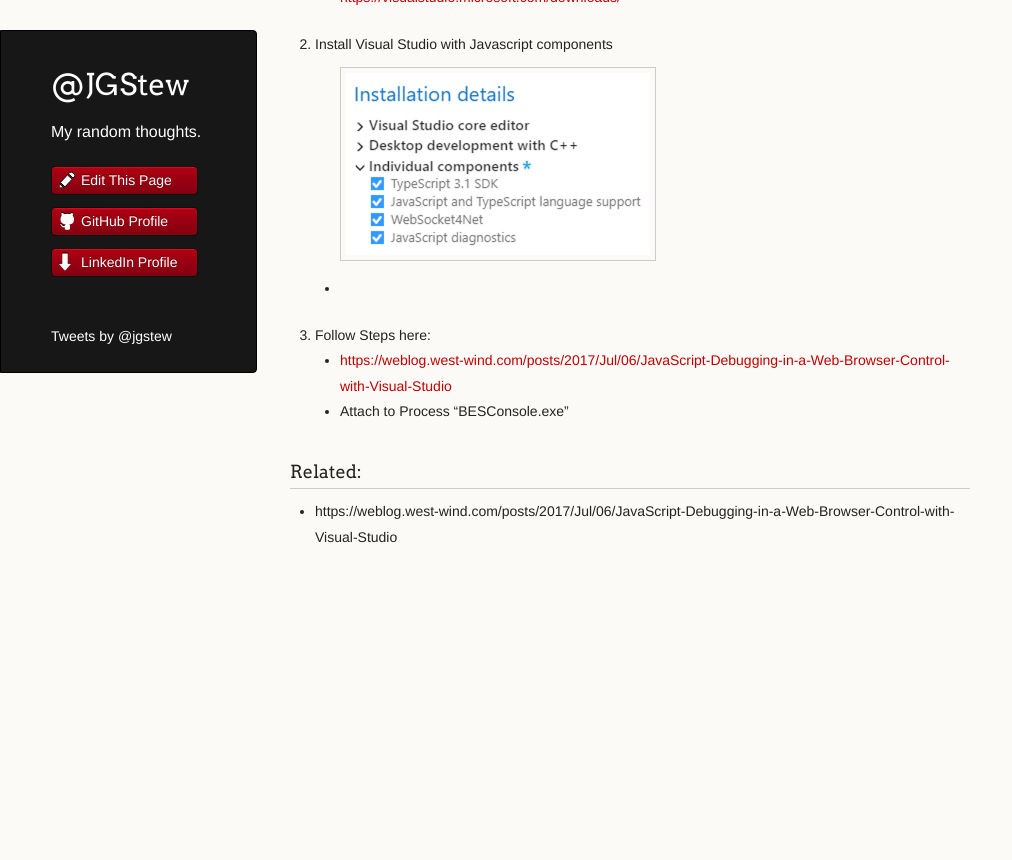
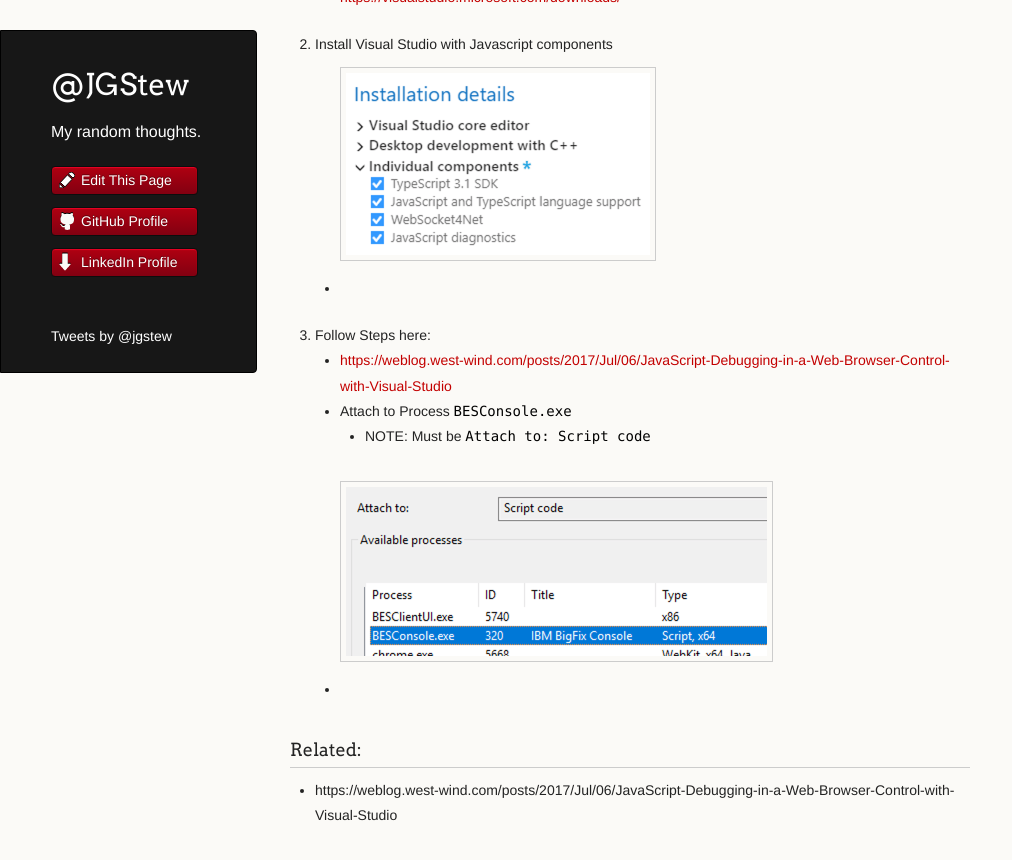
Before and after one commit to jgstew/jgstew.github.io, a Jekyll site: the page built from _posts/2018-11-27-Debug-BigFix-Dashboard-In-Visual-Studio.md, in a window 1280 px wide and 900 px high, scrolled down 509 px. Shown: the top 860 px of the window, without its empty margins (0-1012 px from the left). Built offline with Jekyll 4.4.1, drawn with Linux system fonts in a browser that asks for light colours; nearby versions of some CDN libraries; comment, search, counter and statistics services are not loaded; before the commit the page ends 1131 px from its top, so only the background shows below that.

Commit message:
Update 2018-11-27-Debug-BigFix-Dashboard-In-Visual-Studio.md

```diff
--- a/_posts/2018-11-27-Debug-BigFix-Dashboard-In-Visual-Studio.md
+++ b/_posts/2018-11-27-Debug-BigFix-Dashboard-In-Visual-Studio.md
@@ -20,7 +20,9 @@
     * ![JavaScript Components for Visual Studio](http://jgstew.github.io/images/VisualStudio_JavaScript_2017.png)
 1. Follow Steps here:
     * [https://weblog.west-wind.com/posts/2017/Jul/06/JavaScript-Debugging-in-a-Web-Browser-Control-with-Visual-Studio](https://weblog.west-wind.com/posts/2017/Jul/06/JavaScript-Debugging-in-a-Web-Browser-Control-with-Visual-Studio)
-    * Attach to Process "BESConsole.exe"
+    * Attach to Process `BESConsole.exe`
+      * NOTE: Must be `Attach to: Script code`
+    * ![Attach to Process](http://jgstew.github.io/images/VisualStudio_AttachToProcess_BESConsole.png)
 
 ### Related:
 
```
